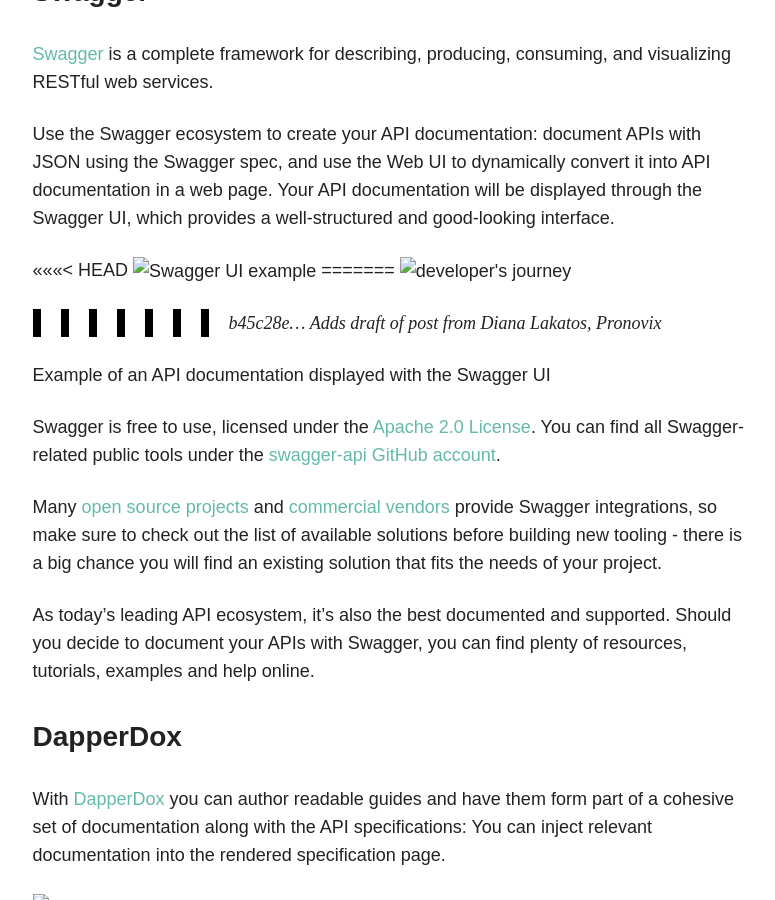
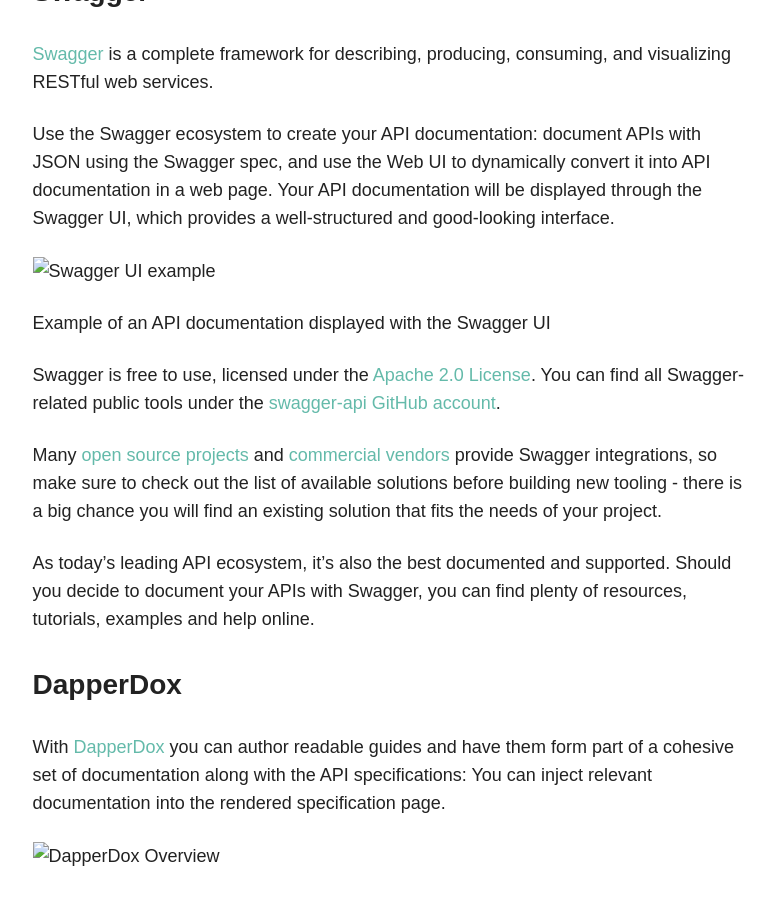
Before and after one commit to justwriteclick/docslikecode, a Jekyll site: the page built from _posts/articles/2017-06-05-free-open-source-api-doc-tools.md, in a window 1280 px wide and 900 px high, scrolled down 2316 px. Shown: the whole window, without its empty margins (347-1122 px from the left). Built offline with Jekyll 4.4.1, drawn with Linux system fonts in a browser that asks for light colours; nearby versions of some CDN libraries.

Commit message:
Fix errant leftover merge code with incorrect image reference

```diff
--- a/_posts/articles/2017-06-05-free-open-source-api-doc-tools.md
+++ b/_posts/articles/2017-06-05-free-open-source-api-doc-tools.md
@@ -34,11 +34,7 @@
 
 Use the Swagger ecosystem to create your API documentation: document APIs with JSON using the Swagger spec, and use the Web UI to dynamically convert it into API documentation in a web page. Your API documentation will be displayed through the Swagger UI, which provides a well-structured and good-looking interface.
 
-<<<<<<< HEAD
 <img src="../images/pronovix/swagger_ui_example.png" alt="Swagger UI example" width="800" />
-=======
-<img src="/sites/default/files/blogpostimages/swagger_ui_example.png" alt="developer&#39;s journey" width="800" />
->>>>>>> b45c28e... Adds draft of post from Diana Lakatos, Pronovix
 
 Example of an API documentation displayed with the Swagger UI
 
```
